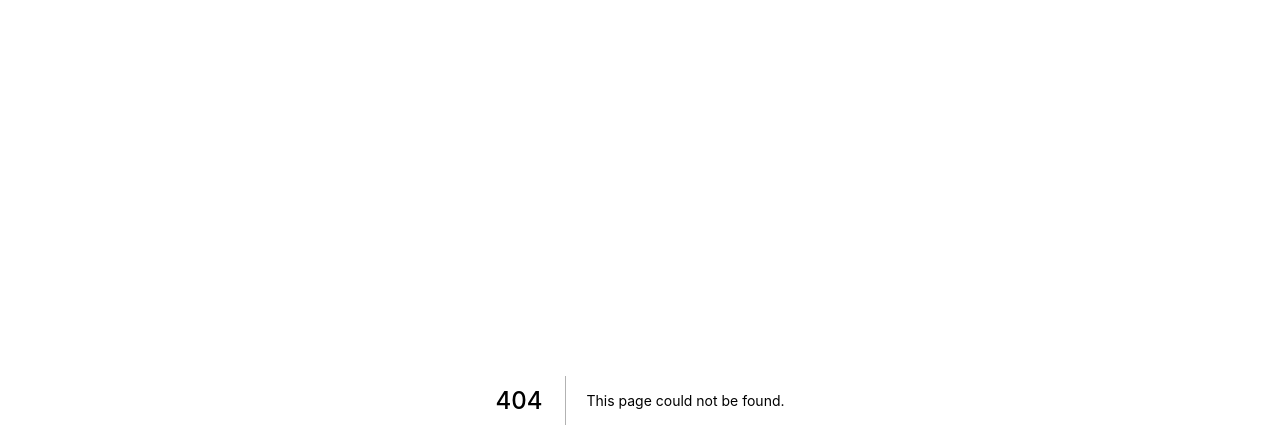
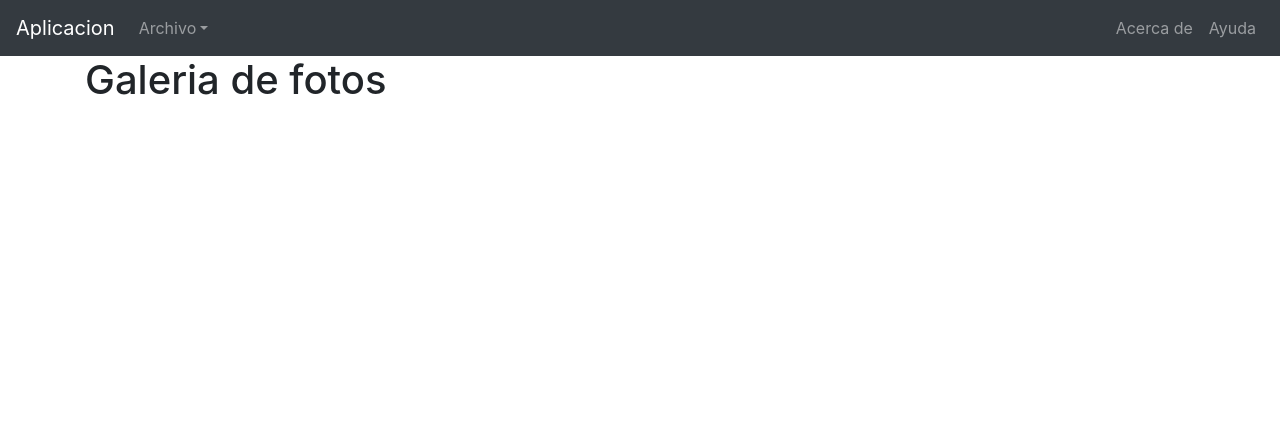
Before and after one commit to jpscorp21/caacupeturisticoweb, a Next.js app: page /galerias in a window 1280 px wide. Before the commit this address had no page. Shown: the top 448 px of the page. Built offline with nearby package versions, Linux system fonts and the light colour scheme.

Commit message:
Creacion de galerias

```diff
--- /dev/null
+++ b/pages/galerias.js
@@ -0,0 +1,10 @@
+import Layout from "../components/MyLayout";
+import {Container} from "reactstrap";
+const Galerias = () =>(
+    <Layout>
+        <Container>
+            <h1>Galeria de fotos</h1>
+        </Container>
+    </Layout>
+)
+export default Galerias;
--- a/pages/index.js
+++ b/pages/index.js
@@ -1,11 +1,14 @@
 import { Button, Container } from 'reactstrap';
+import Link from "next/link";
 import Layout from '../components/MyLayout';
 
 const Index = () => (
     <Layout>
         <Container>
             <h1>Inicio</h1>
-            <Button color="danger">Acerca de</Button>
+            <Link href="/galerias">
+                <Button color="danger">Galeria</Button>
+            </Link>
         </Container>
     </Layout>
 )
```
